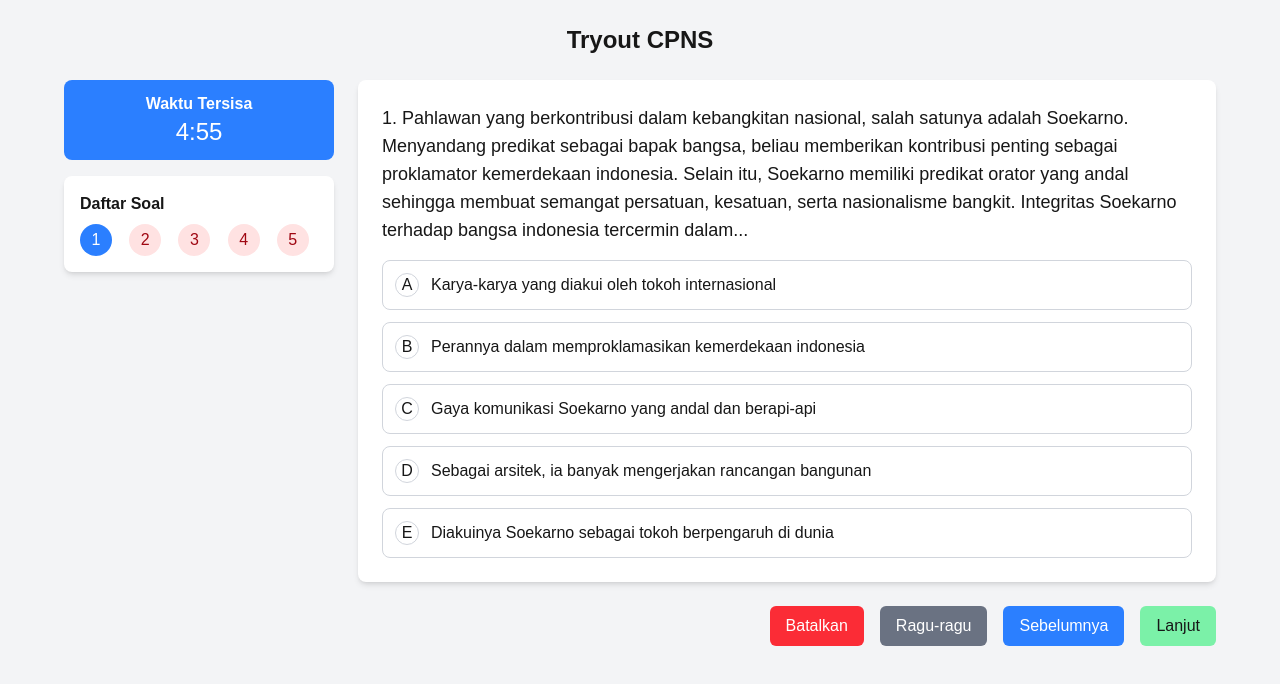
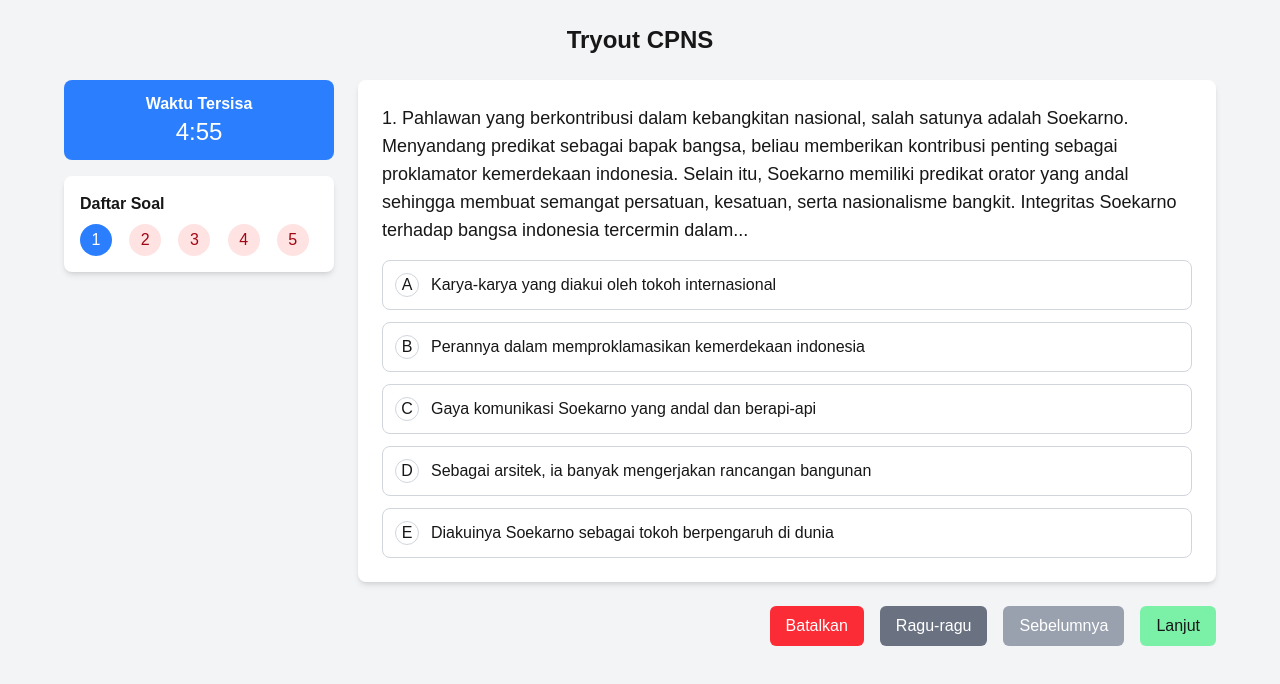
Before and after one commit to Zulhaditya/tryout-cpns, a Next.js app: page /quiz in a window 1280 px wide. Shown: the top 684 px of the page. Built offline with nearby package versions, Linux system fonts and the light colour scheme.

Commit message:
UPDATE : fix navigation in quiz

```diff
--- a/app/quiz/page.tsx
+++ b/app/quiz/page.tsx
@@ -44,7 +44,7 @@ export default function QuizPage() {
   };
 
   const handlePrev = () => {
-    setCurrentQuestionIndex((prev) => prev - 1);
+    setCurrentQuestionIndex((prev) => Math.max(prev - 1, 0));
   }
 
   const handleRagu = () => {
@@ -129,7 +129,8 @@ export default function QuizPage() {
               </button>
               <button
                 onClick={handlePrev}
-                className="px-4 py-2 mr-4 bg-blue-500 text-white rounded-md hover:bg-blue-600"
+                className={`px-4 py-2 rounded-md mr-4 ${currentQuestionIndex === 0 ? 'bg-gray-400 text-white cursor-not-allowed' : 'bg-blue-500 hover:bg-blue-600 text-white'}`}
+                disabled={currentQuestionIndex === 0}
               >
                 Sebelumnya
               </button>
```
